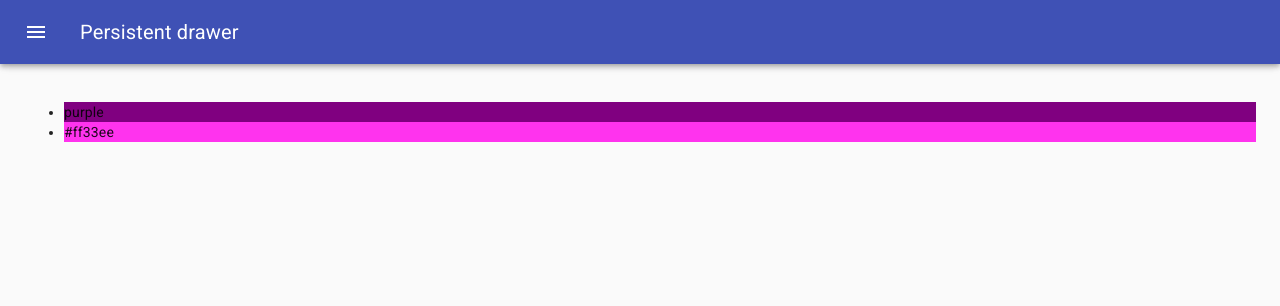
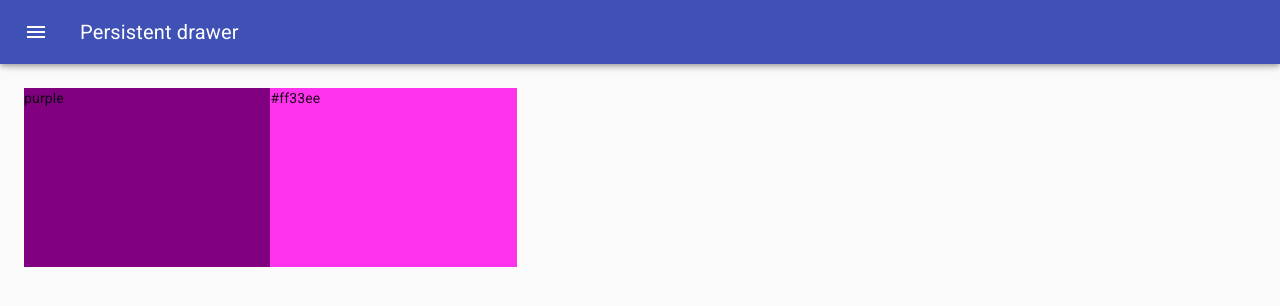
Before and after one commit to mahmud-arif/colorPicker, a React (Create React App) app: page /palette/new in a window 1280 px wide. Shown: the top 306 px of the page. Built offline with nearby package versions, Linux system fonts and the light colour scheme.

Commit message:
Add dragable color

```diff
--- /dev/null
+++ b/src/DragableColorBox.js
@@ -0,0 +1,22 @@
+import React from 'react';
+import { withStyles } from '@material-ui/styles';
+
+const styles = {
+  root: {
+      width: "20%",
+      height: "26%",
+      margin: "0 auto",
+      position: "relative",
+      display: "inline-block",
+      cursor: "pointer",
+      marginBottom: "-3.5px",
+  }
+}
+
+const DragableColorBox = (props) => {
+  return (
+    <div className={props.classes.root} style={{backgroundColor: props.color}}>{props.color}</div>
+  );
+}
+
+export default withStyles(styles)(DragableColorBox);
--- a/src/NewPaletteForm.js
+++ b/src/NewPaletteForm.js
@@ -11,7 +11,8 @@ import Divider from '@material-ui/core/Divider';
 import IconButton from '@material-ui/core/IconButton';
 import MenuIcon from '@material-ui/icons/Menu';
 import ChevronLeftIcon from '@material-ui/icons/ChevronLeft';
-import {ChromePicker} from 'react-color';
+import { ChromePicker } from 'react-color';
+import DragableColorBox from './DragableColorBox'
 
 
 
@@ -58,6 +59,7 @@ const styles = theme => ({
     justifyContent: 'flex-end',
   },
   content: {
+    height: 'calc(100vh - 64px)',
     flexGrow: 1,
     padding: theme.spacing.unit * 3,
     transition: theme.transitions.create('margin', {
@@ -157,13 +159,11 @@ export class NewPaletteForm extends Component {
           })}
         >
           <div className={classes.drawerHeader} />
-          <ul>
           {this.state.colors.map(color => {
             return (
-              <li style={{backgroundColor: color}}>{color}</li>
+              <DragableColorBox color={color}/>
              )
           })}
-          </ul>
 
         </main>
       </div>
```
